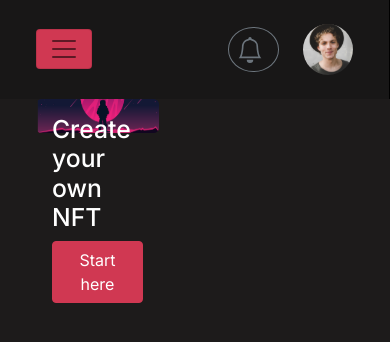
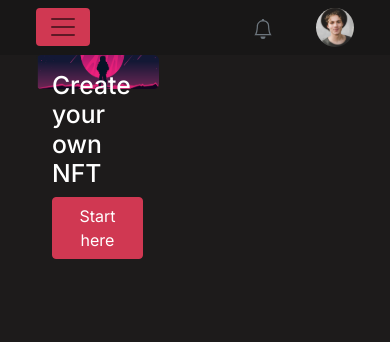
Before and after one commit to SebasttianDaza/buyNftDashboard, a React (Vite) app: page / in a window 390 px wide. Shown: the top 342 px of the page. Built offline with nearby package versions, Linux system fonts and the light colour scheme.

Commit message:
Correction with design responsive Nav and Profile
I've corrected something about this two components

```diff
--- a/src/Components/Profile/profile.jsx
+++ b/src/Components/Profile/profile.jsx
@@ -8,10 +8,18 @@ import profile from "../../../public/image/profile.svg";
 
 const ComponentProfile = ({breakpoint, showChild}) => {
   return (
-    <Row className={breakpoint === false ? "d-none" : "mt-3 mb-3 d-flex align-items-center"}>
+    <Row
+      className={
+        breakpoint === false
+          ? "d-none"
+          : showChild
+          ? "mt-0 mb-0 d-flex align-items-center"
+          : "mt-3 mb-3 d-flex align-items-center"
+      }
+    >
       <Col className="col-md-auto text-secondary">
-        <div className="rounded-circle border border-secondary p-2 pe-auto">
-          <Bell size={26} />
+        <div className={showChild ? "" : "rounded-circle border border-secondary p-2 pe-auto"}>
+          <Bell size={showChild ? 20 : 26} />
         </div>
       </Col>
       <Col className="col-md-auto">
--- a/src/Pages/Nav/nav.jsx
+++ b/src/Pages/Nav/nav.jsx
@@ -23,17 +23,19 @@ const Navegation = ({breakpoint}) => {
       <Navbar
         collapseOnSelect
         expand="lg"
-        className="bg-dark sidebar col-md-3 flex-column border-end border-light"
+        className={
+          breakpoint ? "bg-dark" : "bg-dark sidebar col-md-3 flex-column border-end border-light"
+        }
         onSelect={(selectedKey) => alert(`selected ${selectedKey}`)}
       >
         <Navbar.Brand className="mt-4 mb-4 brand-media text-left">
           <h1 className="text-primary text-left text-uppercase">BuyNft</h1>
         </Navbar.Brand>
         <Container fluid className="bg-dark">
-          <Navbar.Toggle aria-controls="responsive-navbar-nav" className="bg-primary" />
+          <Navbar.Toggle aria-controls="responsive-navbar-nav" className="bg-primary border-0" />
           {/* if it's to more 992px show different */}
           <ComponentProfile breakpoint={breakpoint} showChild={breakpoint} />
-          <Navbar.Collapse id="responsive-navbar-nav">
+          <Navbar.Collapse id="navbarToggleExternalContent">
             <Nav className="me-auto flex-column">
               {/* If it's to more 992px not show here */}
               <ComponentForm breakpoint={breakpoint} />
```
